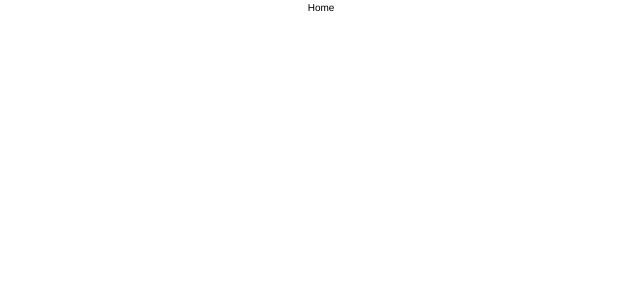
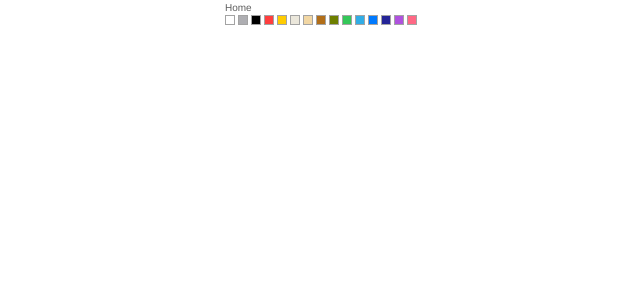
Before and after one commit to WeatherWearTeam/weather-wear-FE, a React (Vite) app: page / in a window 1280 px wide. Shown: the top 300 px of the page, without its empty margins (319-959 px from the left). Built offline with nearby package versions, Linux system fonts and the light colour scheme.

Commit message:
[STYLE] : 컬러칩 바 생성 및 컬러, 보더 테마 지정

```diff
--- /dev/null
+++ b/src/components/ColorBar.tsx
@@ -0,0 +1,43 @@
+import styled from "styled-components";
+
+function ColorBar() {
+  const colorBarList = [
+    "white",
+    "gray",
+    "black",
+    "red",
+    "yellow",
+    "sand",
+    "beige",
+    "brown",
+    "khaki",
+    "green",
+    "cyan",
+    "blue",
+    "indigo",
+    "purple",
+    "pink",
+  ];
+  return (
+    <ColorContainer>
+      {colorBarList.map((color, index) => (
+        <ColorChip key={index} color={color}></ColorChip>
+      ))}
+    </ColorContainer>
+  );
+}
+
+export default ColorBar;
+
+const ColorContainer = styled.div`
+  display: flex;
+  flex-direction: row;
+  gap: 0.3rem;
+`;
+
+const ColorChip = styled.div<{ color: string }>`
+  width: 1rem;
+  height: 1rem;
+  background-color: ${({ color, theme }) => theme.colors[color]};
+  border: ${({ theme }) => theme.borders.buttonBorder};
+`;
--- a/src/pages/Home.tsx
+++ b/src/pages/Home.tsx
@@ -1,5 +1,12 @@
+import ColorBar from "@components/ColorBar";
+
 const Home = () => {
-  return <div>Home</div>;
+  return (
+    <div>
+      Home
+      <ColorBar></ColorBar>
+    </div>
+  );
 };
 
 export default Home;
--- a/src/styles/global-style.ts
+++ b/src/styles/global-style.ts
@@ -34,6 +34,7 @@ export const GlobalStyle = createGlobalStyle`
       line-height: 1.5;
       margin: 0;
       height: 100%;
+      color:${({ theme }) => theme.colors.main};
     }
 
     #root {
--- a/src/styles/theme.ts
+++ b/src/styles/theme.ts
@@ -1,10 +1,36 @@
-const colors = {};
+const colors = {
+  white: "#FFFFFF",
+  gray: "#AEAEB2",
+  black: "#000000",
+  red: "#FF3E3E",
+  yellow: "#FFCC00",
+  sand: "#EBE7DB",
+  beige: "#F2D7A4",
+  brown: "#B26E18",
+  khaki: "#6D7F00",
+  green: "#34C759",
+  cyan: "#32ADE6",
+  blue: "#007AFF",
+  indigo: "#252497",
+  purple: "#AF52DE",
+  pink: "#FF6885",
+  //
+  main: "#5E5E5E", //메인 텍스트 컬러
+  borderGray: "#A3A3A3", //버튼 보더 컬러
+  borderLightGray: "#D9D9D9", //컨테이너 보더 컬러
+};
 
-const button = {};
+const borders = {
+  buttonBorder: `0.5px solid ${colors.borderGray}`,
+  containerBorder: `1px solid ${colors.borderLightGray}`,
+};
+
+// const button = {};
 
 const theme = {
   colors,
-  button,
+  borders,
+  // button,
 };
 
 export default theme;
```
